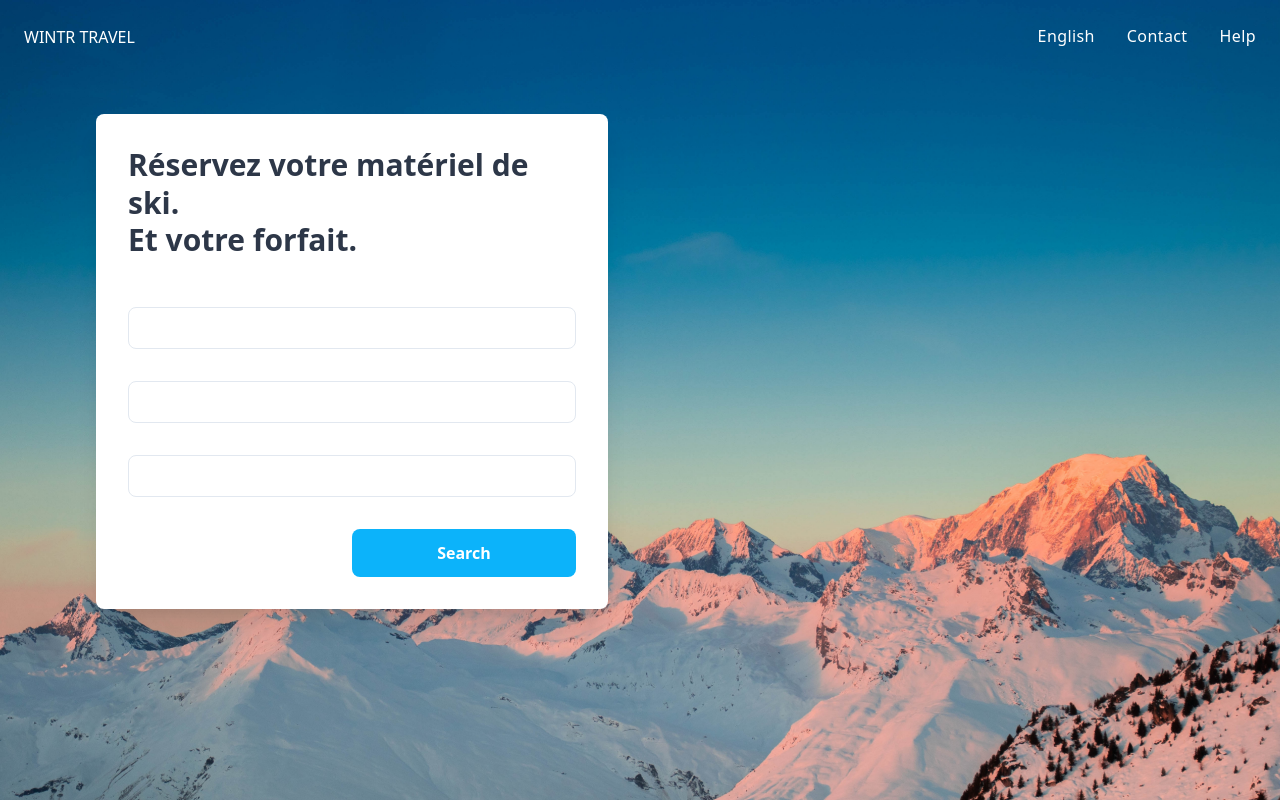
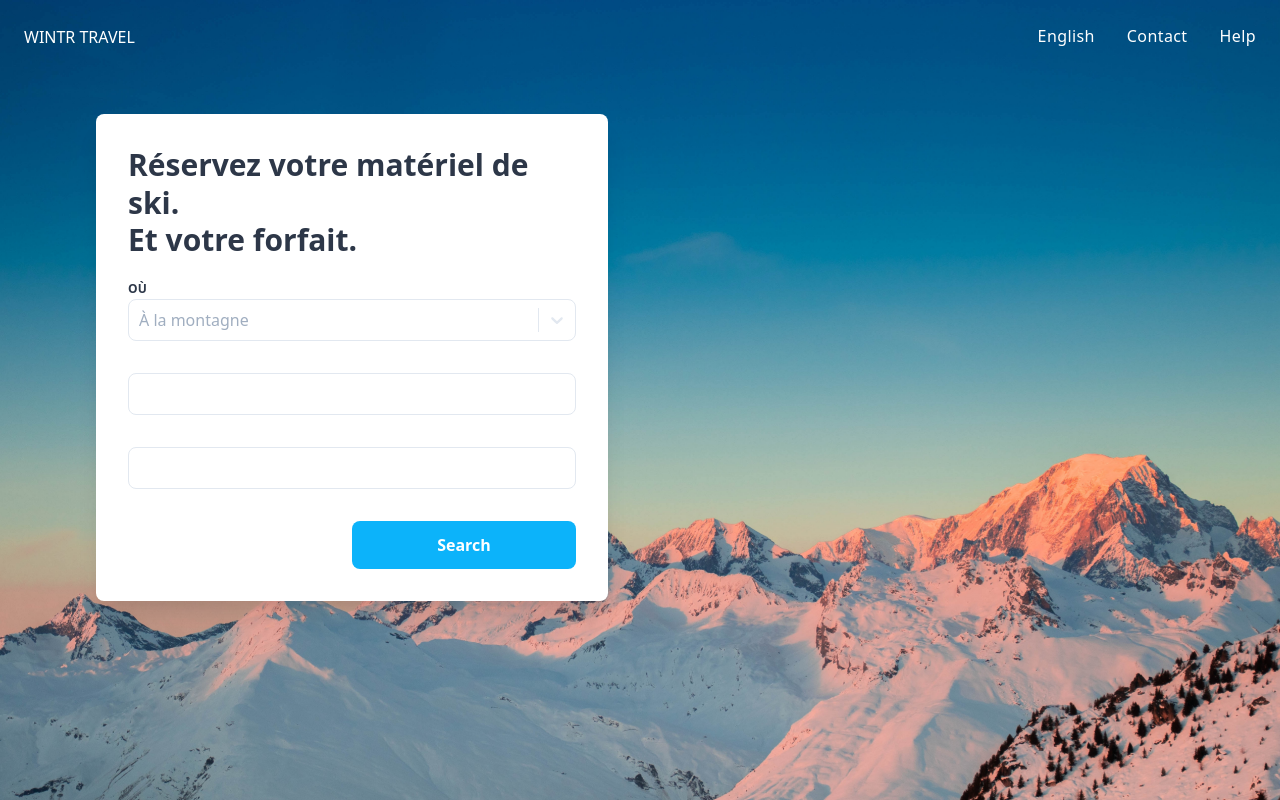
Before and after one commit to MLerasle/wintr-travel, a Next.js app: page / in a window 1280 px wide. Built offline with nearby package versions, Linux system fonts and the light colour scheme.

Commit message:
Resort select

```diff
--- a/components/Footer.js
+++ b/components/Footer.js
@@ -1,7 +1,7 @@
 import React from 'react'
 import Link from 'next/link'
 import Icon from '@mdi/react'
-import { mdiTwitter, mdiFacebook, mdiInstagram } from '@mdi/js';
+import { mdiTwitter, mdiFacebook, mdiInstagram } from '@mdi/js'
 
 import '../assets/style.css'
 
--- /dev/null
+++ b/components/Label.js
@@ -0,0 +1,11 @@
+import React from 'react'
+
+import '../assets/style.css'
+
+const Label = props => (
+  <label className="text-gray-800 text-xs font-semibold uppercase tracking-wide mb-1">
+    {props.title}
+  </label>
+)
+
+export default Label
--- /dev/null
+++ b/components/SelectInput.js
@@ -0,0 +1,67 @@
+import React from 'react'
+import Select from 'react-select'
+
+import Label from './Label'
+
+const customStyles = {
+  control: base => ({
+    ...base,
+    '&:hover': { borderColor: 'none' },
+    boxShadow: 'none',
+    height: '42px'
+  }),
+  placeholder: (defaultStyles) => {
+    return {
+      ...defaultStyles,
+      color: '#A0AEC0'
+    }
+  },
+  singleValue: base => ({
+    ...base,
+    color: '#2D3748'
+  }),
+  menu: base => ({
+    ...base,
+    marginTop: '0.5rem'
+  })
+}
+
+const SelectInput = (props) => (
+  <div>
+    <Label title={props.label} />
+    <Select
+      autofocus
+      options={props.options}
+      placeholder={props.placeholder}
+      isClearable={true}
+      styles={customStyles}
+      onChange={props.handleChange}
+      theme={theme => ({
+        ...theme,
+        borderRadius: '0.5rem',
+        colors: {
+          ...theme.colors,
+          primary: '#0CB3FA',
+          primary25: '#F7FAFC',
+          primary50: 'white',
+          primary75: 'white',
+
+          danger: '#E84B43',
+          dangerLight: '#F1CCD7',
+
+          neutral5: '#F7FAFC',
+          neutral10: '#EDF2F7',
+          neutral20: '#E2E8F0',
+          neutral30: '#CBD5E0',
+          neutral40: '#A0AEC0',
+          neutral50: '#718096',
+          neutral60: '#4A5568',
+          neutral70: '#2D3748',
+          neutral80: '#1A202C'
+        }
+      })}
+    />
+  </div>
+)
+
+export default SelectInput
--- a/pages/index.js
+++ b/pages/index.js
@@ -2,21 +2,49 @@ import React from 'react'
 
 import '../assets/style.css'
 import Nav from '../components/Nav'
+import SelectInput from '../components/SelectInput'
+
+const resorts = [
+  { value: 1, label: 'Avoriaz' },
+  { value: 2, label: 'Chamonix' },
+  { value: 3, label: 'Megève' },
+  { value: 4, label: 'Tignes' },
+  { value: 5, label: 'Val d\'Isère' },
+  { value: 6, label: 'Val Thorens' },
+  { value: 7, label: 'Seythenex' },
+  { value: 8, label: 'Semnoz' },
+  { value: 9, label: 'Zermatt' },
+  { value: 10, label: 'Verbier' },
+  { value: 11, label: 'Les Paccots' },
+  { value: 12, label: 'Les 2 Alpes' },
+]
+
+const handleResortChange = () => {
+  document.getElementById('dateFromInput').focus()
+}
 
 const Home = () => (
   <div className="cover w-full h-full absolute top-0 left-0">
     <Nav />
     <div className="bg-white rounded-lg shadow-xl p-8 sm:ml-16 md:ml-24 my-10 max-w-lg">
       <h2 className="text-3xl leading-tight font-semibold text-gray-800">
-        Réservez votre matériel de ski.<br/>
+        Réservez votre matériel de ski.
+        <br />
         Et votre forfait.
       </h2>
       <form className="flex flex-col mt-4">
-        <input type="text" className="border border-gray-300 rounded-lg mt-8 p-2" />
-        <input type="text" className="border border-gray-300 rounded-lg mt-8 p-2" />
+        <SelectInput
+          options={resorts}
+          label="Où"
+          placeholder="À la montagne"
+          handleChange={handleResortChange} />
+        <input type="text" id="dateFromInput" className="border border-gray-300 rounded-lg mt-8 p-2" />
         <input type="text" className="border border-gray-300 rounded-lg mt-8 p-2" />
         <div className="flex flex-col items-end">
-          <button type="submit" className="bg-secondary-blue text-white font-bold py-3 px-4 mt-8 w-1/2 rounded-lg">
+          <button
+            type="submit"
+            id="searchButton"
+            className="bg-secondary-blue text-white font-bold py-3 px-4 mt-8 w-1/2 rounded-lg focus:outline-none focus:shadow-outline">
             Search
           </button>
         </div>
```
Also changed, not shown: 1 other file (tests, documents, lock files or other folders).
